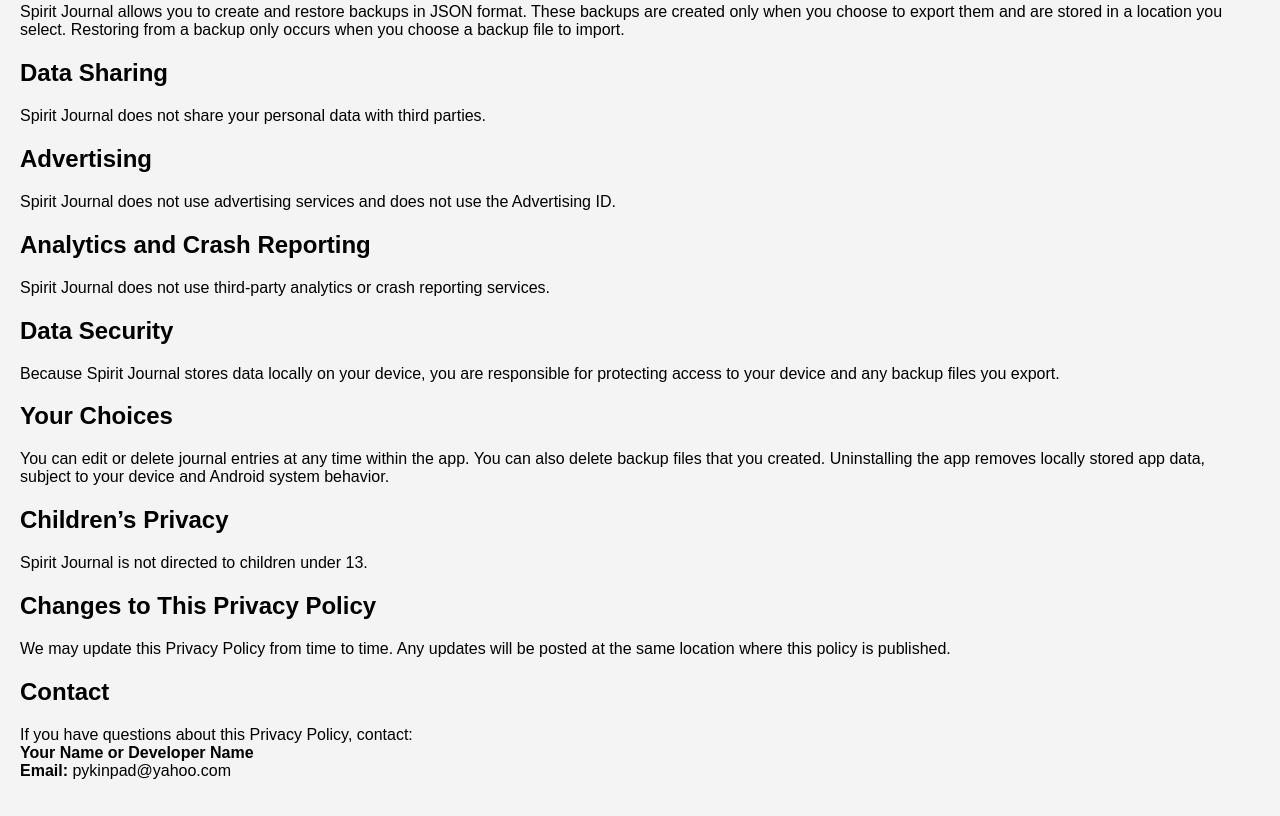
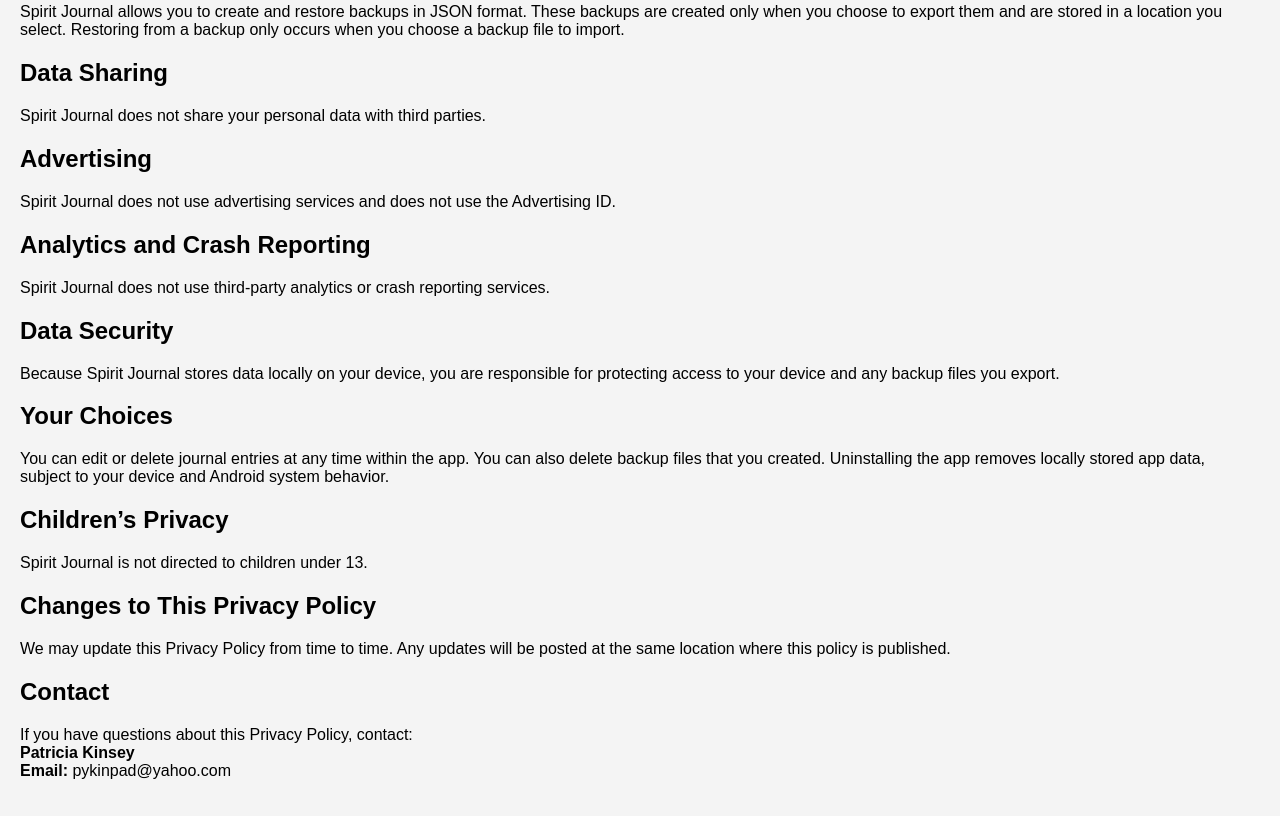
Before and after one commit to Vonnie/spiritjournal_policy_status, a plain HTML site: page index.html in a window 1280 px wide. Shown: the part 388-1204 px from the top of the page. Drawn offline with Linux system fonts and the light colour scheme.

Commit message:
Update contact name in Privacy Policy section

```diff
--- a/index.html
+++ b/index.html
@@ -100,7 +100,7 @@
   <p>
     If you have questions about this Privacy Policy, contact:
     <br />
-    <strong>Your Name or Developer Name</strong>
+    <strong>Patricia Kinsey</strong>
     <br />
     <strong>Email:</strong> pykinpad@yahoo.com
   </p>
```
